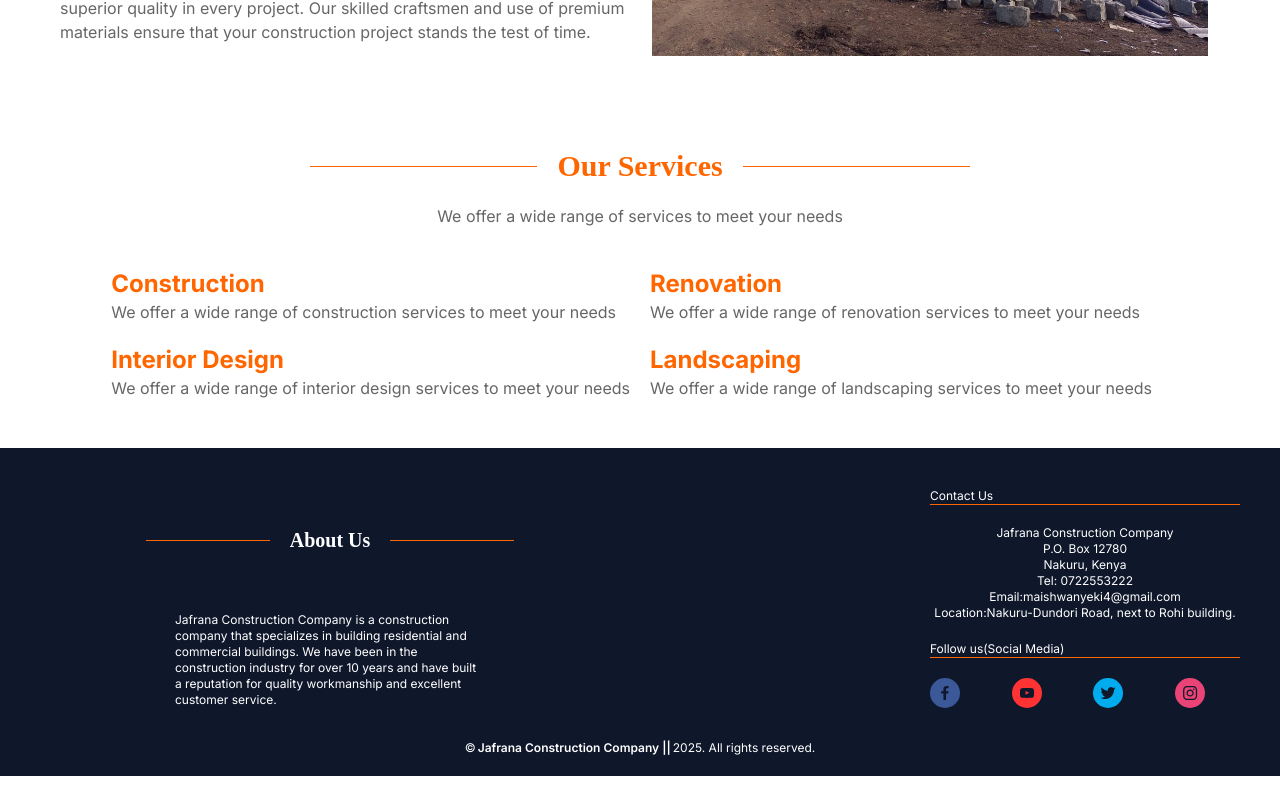
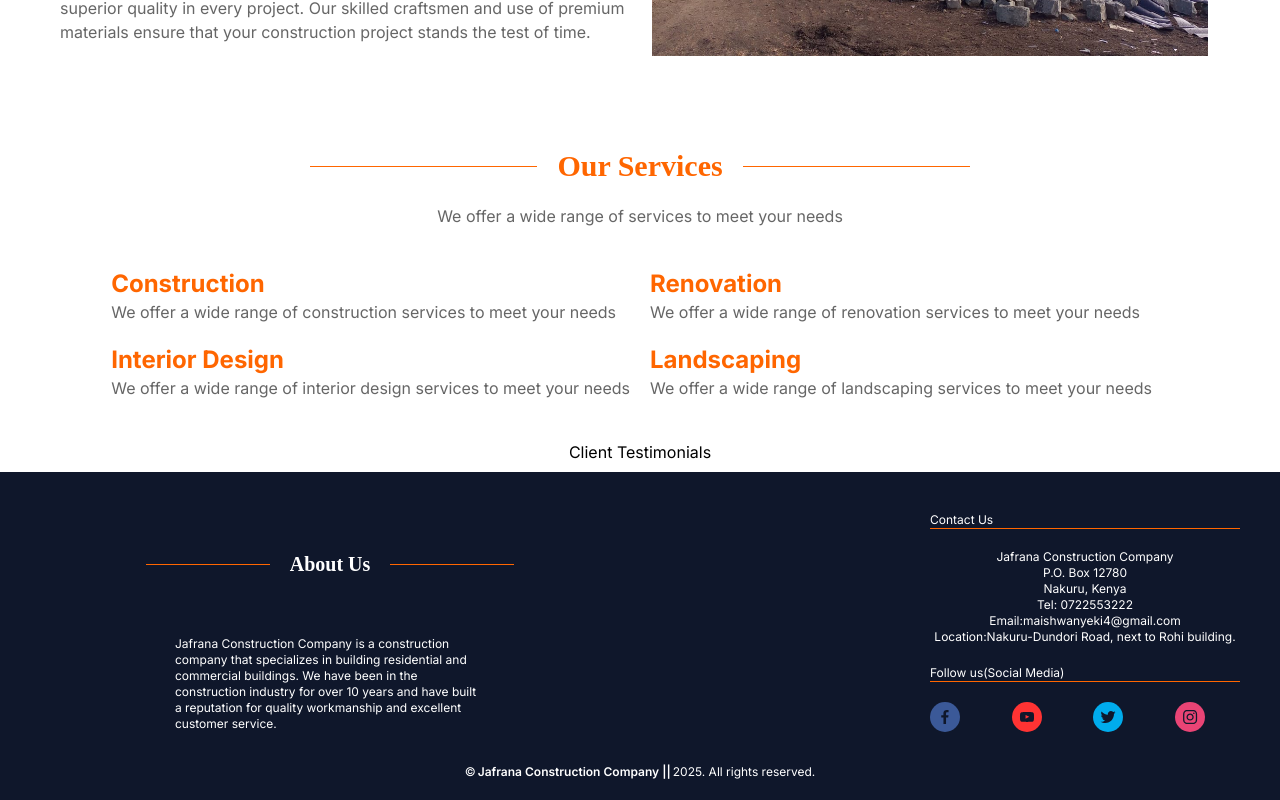
Before and after one commit to matthewkuria/jafrana, a Next.js app: page / in a window 1280 px wide. Shown: the part 1322-2122 px from the top of the page. Before the commit the page ends 2098 px from the top, so only its background shows below. Built offline with nearby package versions, Linux system fonts and the light colour scheme; a web font is replaced by a local one.

Commit message:
Add the testmonials section

```diff
--- /dev/null
+++ b/app/components/Testimonials.tsx
@@ -0,0 +1,14 @@
+import React from 'react'
+
+const Testimonials = () => {
+  return (
+      <div className="">
+          <p className={``}>Client Testimonials</p>
+          <div className="">
+
+          </div>
+    </div>
+  )
+}
+
+export default Testimonials
--- a/app/page.tsx
+++ b/app/page.tsx
@@ -1,5 +1,6 @@
 import HeroSection from "./components/HeroSection";
 import Services from "./components/Services";
+import Testimonials from "./components/Testimonials";
 import WhoWeAre from "./components/WhoWeAre";
 
 export default function Home() {
@@ -14,6 +15,9 @@ export default function Home() {
       <aside className="">
         <Services />
       </aside>
+      <aside className="">
+        <Testimonials />
+      </aside>
     </main>
   );
 }
```
